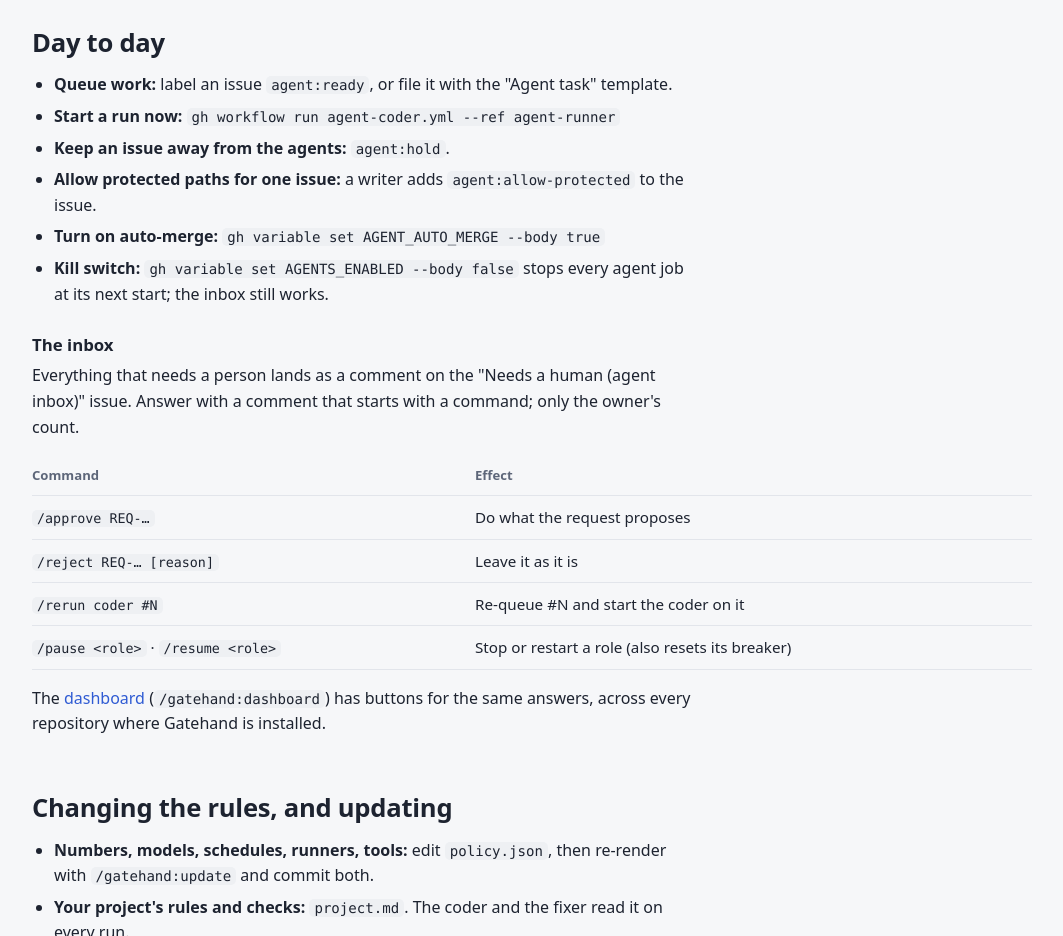
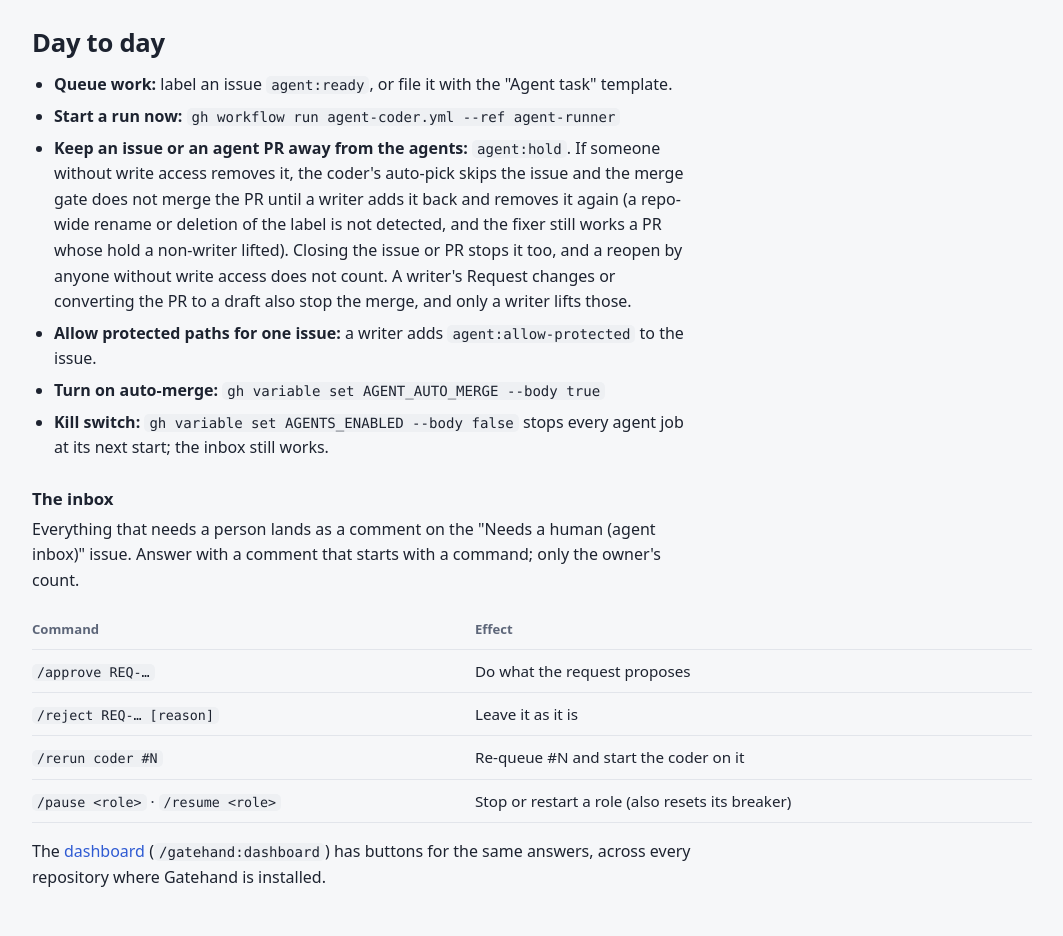
Before and after one commit to codifydoo/gatehand, a plain HTML site: page site/get-started.html in a window 1280 px wide. Shown: the part 1760-2696 px from the top of the page, without its empty margins (108-1171 px from the left). Drawn offline with Linux system fonts and the light colour scheme.

Commit message:
fix(agents): only a writer or the bot lifts a stop on an agent PR or issue (0.8.3)
The merge gate and the coder decided on current labels and state only,
so a triage account could remove a writer's agent:hold (on a PR or a
queued issue), reopen a PR or issue a writer closed, or re-add
agent:pr, and the agents then picked the issue or merged the PR with
the App token. stop_blockers (agent-lib.sh) reads the timeline once and
requires the latest of each of those events to be by the agent bot or
a writer; the gate checks all three on a PR, the coder's auto-pick the
hold and the reopen on an issue. An unknown kind is a blocker.
The test stub now serves paginated arrays as two pages, as gh does.

```diff
--- a/site/get-started.html
+++ b/site/get-started.html
@@ -111,7 +111,13 @@
       <li><strong>Queue work:</strong> label an issue <code>agent:ready</code>, or file it with the
         "Agent task" template.</li>
       <li><strong>Start a run now:</strong> <code>gh workflow run agent-coder.yml --ref agent-runner</code></li>
-      <li><strong>Keep an issue away from the agents:</strong> <code>agent:hold</code>.</li>
+      <li><strong>Keep an issue or an agent PR away from the agents:</strong> <code>agent:hold</code>.
+        If someone without write access removes it, the coder's auto-pick skips the issue and the
+        merge gate does not merge the PR until a writer adds it back and removes it again (a
+        repo-wide rename or deletion of the label is not detected, and the fixer still works a PR
+        whose hold a non-writer lifted). Closing the issue or PR stops it too, and a reopen by anyone
+        without write access does not count. A writer's Request changes or converting the PR to a
+        draft also stop the merge, and only a writer lifts those.</li>
       <li><strong>Allow protected paths for one issue:</strong> a writer adds
         <code>agent:allow-protected</code> to the issue.</li>
       <li><strong>Turn on auto-merge:</strong> <code>gh variable set AGENT_AUTO_MERGE --body true</code></li>
```
Also changed, not shown: site/how-it-works.html (+2 -1 lines), .claude-plugin/plugin.json, 8 other files.
